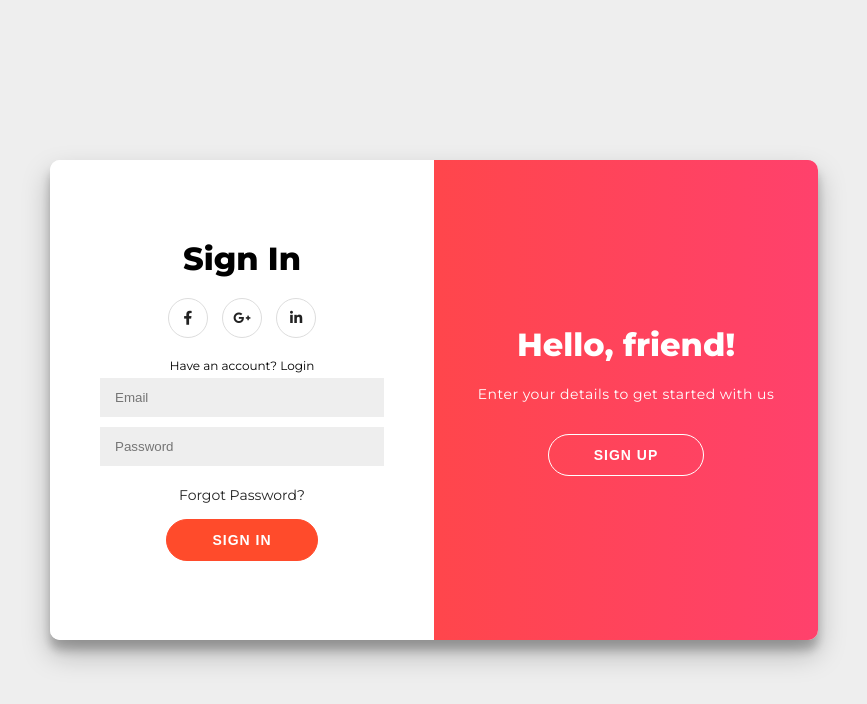
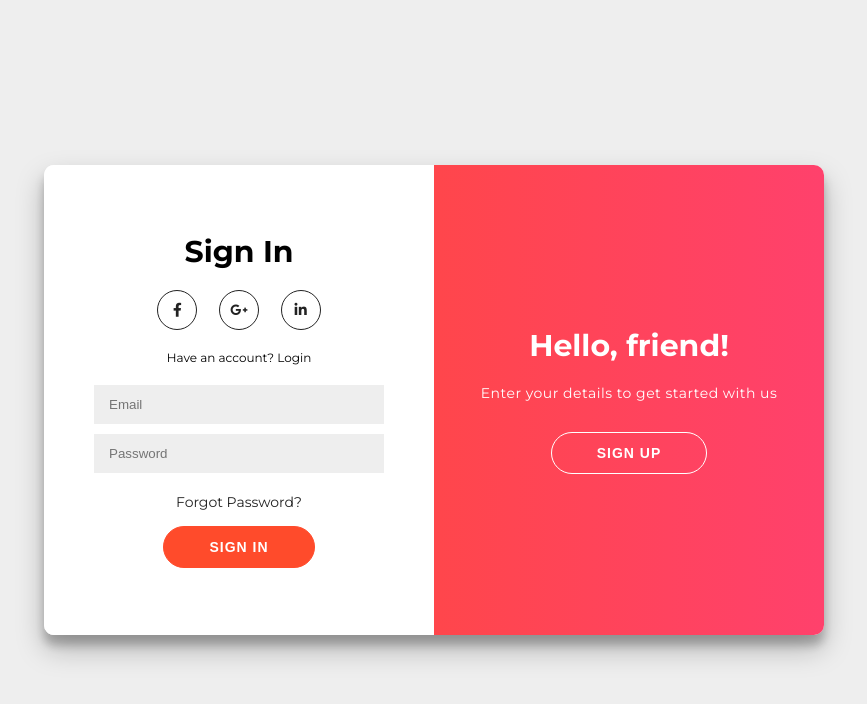
Before and after one commit to jdesoto1618/signup-signin-form, a plain HTML site: page index.html in a window 1280 px wide. Shown: the whole page, without its empty margins (206-1073 px from the left). Drawn offline with Linux system fonts and the light colour scheme.

Commit message:
Updates styles to use REMs. Removes most pixel code and replaces with REM units.
Also reduces size of containers, text for smaller screens and
brings back the original size at 1024 and up.

```diff
--- a/index.html
+++ b/index.html
@@ -1,15 +1,12 @@
 <!DOCTYPE html>
 <html lang="en" dir="ltr">
   <head>
-    <!-- ie edge shim -->
     <meta http-equiv="X-UA-Compatible" content="IE=edge">
-    <!-- set viewport -->
     <meta name="viewport" content="width=device-width, initial-scale=1">
     <meta charset="utf-8">
     <title>Sliding Login Form</title>
-    <!-- font awesome cdn -->
     <link rel="stylesheet" href="https://use.fontawesome.com/releases/v5.8.1/css/all.css" integrity="sha384-50oBUHEmvpQ+1lW4y57PTFmhCaXp0ML5d60M1M7uH2+nqUivzIebhndOJK28anvf" crossorigin="anonymous">
-    <!-- css file link -->
+    <link href="https://fonts.googleapis.com/css2?family=Montserrat:wght@400;700&display=swap" rel="stylesheet">
     <link rel='stylesheet' href='styles.css'>
   </head>
   <body>
--- a/styles.css
+++ b/styles.css
@@ -1,10 +1,8 @@
-/* import google font */
-@import url('https://fonts.googleapis.com/css?family=Montserrat:400,800');
-
 /* styles for html and body */
 html, body {
   box-sizing: border-box;
   font-family: 'Montserrat', sans-serif;
+  font-size: 62.5%;
   background: #eee;
   display: flex;
   flex-direction: column;
@@ -13,49 +11,72 @@ html, body {
   height: 100vh;
 }
 
-/* set box sizing options. this allows other box sizing if needed */
 *,
 *:before,
 *:after {
   box-sizing: inherit;
 }
 
-/* h1 styles */
 h1 {
   margin: 0;
+  font-size: 2rem;
 }
 
-/* paragraph styles */
 p {
-  font-size: 14px;
-  line-height: 20px;
+  font-size: 1.25rem;
   letter-spacing: 0.5px;
-  margin: 20px 0 30px;
+  margin: 2rem 0 3rem;
 }
 
-/* span styles */
 span {
-  font-size: 12px;
+  font-size: 1rem;
 }
 
-/* link styles */
 a {
   color: #222;
-  font-size: 14px;
+  font-size: 1.25rem;
   text-decoration: none;
-  margin: 15px 0;
+  margin: 1.5rem 0;
 }
 
-/* container div styles */
+button {
+  border-radius: 2.5rem;
+  border: 0.1rem solid #ff4b2b;
+  outline: none;
+  background: #ff4b2b;
+  color: #fff;
+  font-weight: bold;
+  font-size: 1.25rem;
+  padding: 1.2rem 4.5rem;
+  letter-spacing: 1px;
+  text-transform: uppercase;
+  transition: all 0.3s linear;
+  white-space: nowrap;
+}
+
+button:active {
+  background: #d83c21;
+  transform: scale(0.95);
+}
+
+button:hover {
+  cursor: pointer;
+}
+
+button.ghost {
+  background: transparent;
+  border: 0.1rem solid #fff;
+}
+
 .container {
   background: #fff;
-  border-radius: 10px;
+  border-radius: 1rem;
   box-shadow: 0 14px 28px rgba(0, 0, 0, 0.25), 0 10px 10px rgba(0, 0, 0, 0.22);
   position: relative;
   overflow: hidden;
   max-width: 100%;
-  width: 768px;
-  min-height: 480px;
+  width: 50rem;
+  height: 40rem;
 }
 
 /* form styles */
@@ -63,68 +84,39 @@ a {
   background: #fff;
   display: flex;
   flex-direction: column;
-  padding: 0 50px;
+  padding: 0 5rem;
   height: 100%;
   justify-content: center;
   align-items: center;
   text-align: center;
 }
 
-/* social container styles */
 .social-container {
-  margin: 20px 0;
+  margin: 2rem 0;
+  width: 20rem;
 }
 
 /* social container link styles  */
 .social-container a {
-  border: 1px solid #ddd;
+  border: 1px solid #222;
   border-radius: 50%;
   display: inline-flex;
   justify-content: center;
   align-items: center;
-  margin: 0 5px;
-  height: 40px;
-  width: 40px;
+  margin: 0 1rem;
+  height: 3rem;
+  width: 3rem;
 }
 
-/* form input styles */
 .form-container input {
   background: #eee;
   border: none;
   outline: none;
-  padding: 12px 15px;
-  margin: 5px 0;
+  padding: 1.2rem 1.5rem;
+  margin: 0.5rem 0;
   width: 100%;
 }
 
-/* button styles */
-button {
-  border-radius: 25px;
-  border: 1px solid #ff4b2b;
-  outline: none;
-  background: #ff4b2b;
-  color: #fff;
-  font-weight: bold;
-  font-size: 14px;
-  padding: 12px 45px;
-  letter-spacing: 1px;
-  text-transform: uppercase;
-  transition: transform 80ms ease-in;
-}
-
-/* button styles when clicked */
-button:active {
-  background: #d83c21;
-  transform: scale(0.95);
-}
-
-/* button ghost class styles */
-button.ghost {
-  background: transparent;
-  border-color: #fff;
-}
-
-/* form container styles, wrapped around both forms */
 .form-container {
   position: absolute;
   top: 0;
@@ -180,7 +172,7 @@ button.ghost {
   flex-direction: column;
   justify-content: center;
   align-items: center;
-  padding: 0 40px;
+  padding: 0 4rem;
   height: 100%;
   width: 50%;
   text-align: center;
@@ -231,3 +223,46 @@ button.ghost {
 .container.right-panel-active .overlay-right {
   transform: translateX(20%);
 }
+
+@media screen and (min-width: 64em) {
+  h1 {
+    font-size: 3rem;
+  }
+
+  p {
+    font-size: 1.4rem;
+  }
+
+  a {
+    font-size: 1.4rem;
+  }
+
+  span {
+    font-size: 1.2rem;
+  }
+
+  button {
+    font-size: 1.4rem;
+    padding: 1.2rem 4.5rem;
+  }
+
+  .container {
+    width: 78rem;
+    height: 47rem;
+  }
+
+  .ghost:hover {
+    border: 0.1rem solid #ff4b2b;
+    color: #ff4b2b;
+    background: #fff;
+  }
+
+  .form-container form input:first-of-type {
+    margin-top: 2rem;
+  }
+
+  .social-container a {
+    width: 4rem;
+    height: 4rem;
+  }
+}
```
